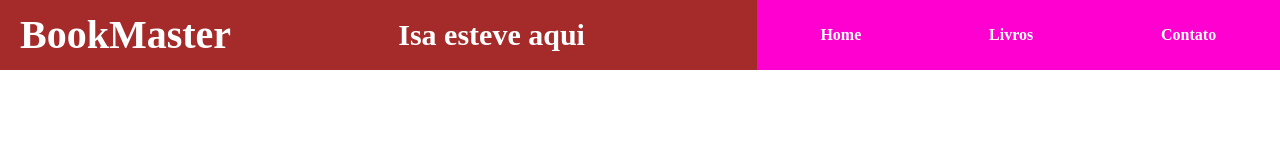
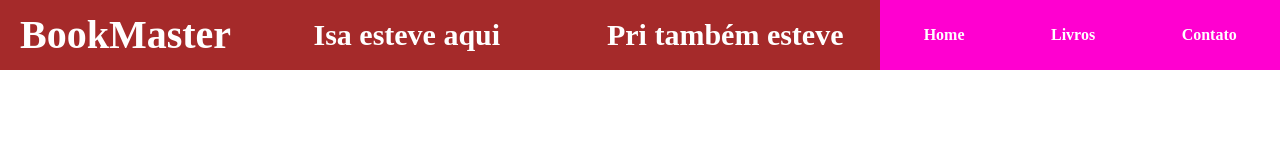
Before and after one commit to SuayMack/BookMaster, a plain HTML site: page index.html in a window 1280 px wide. Drawn offline with Linux system fonts and the light colour scheme.

Commit message:
pri tambem esteve aqui

```diff
--- a/index.html
+++ b/index.html
@@ -11,6 +11,7 @@
   <header>
     <h1>BookMaster</h1>
     <h1> Isa esteve aqui </h1>
+    <h1>Pri também esteve aqui</h1>
    <nav>
     <a href="#">Home</a>
     <a href="#">Livros</a>
```
